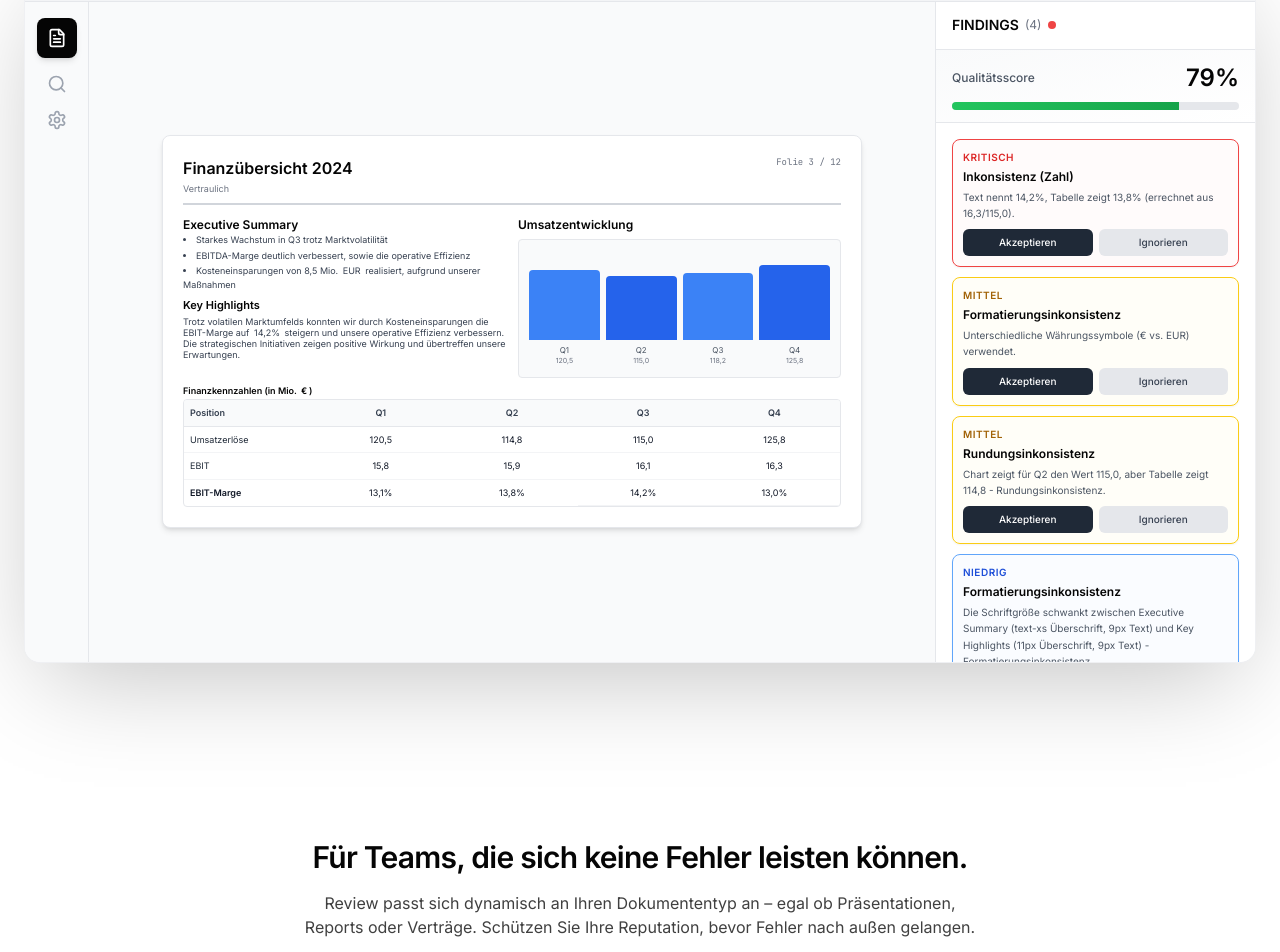
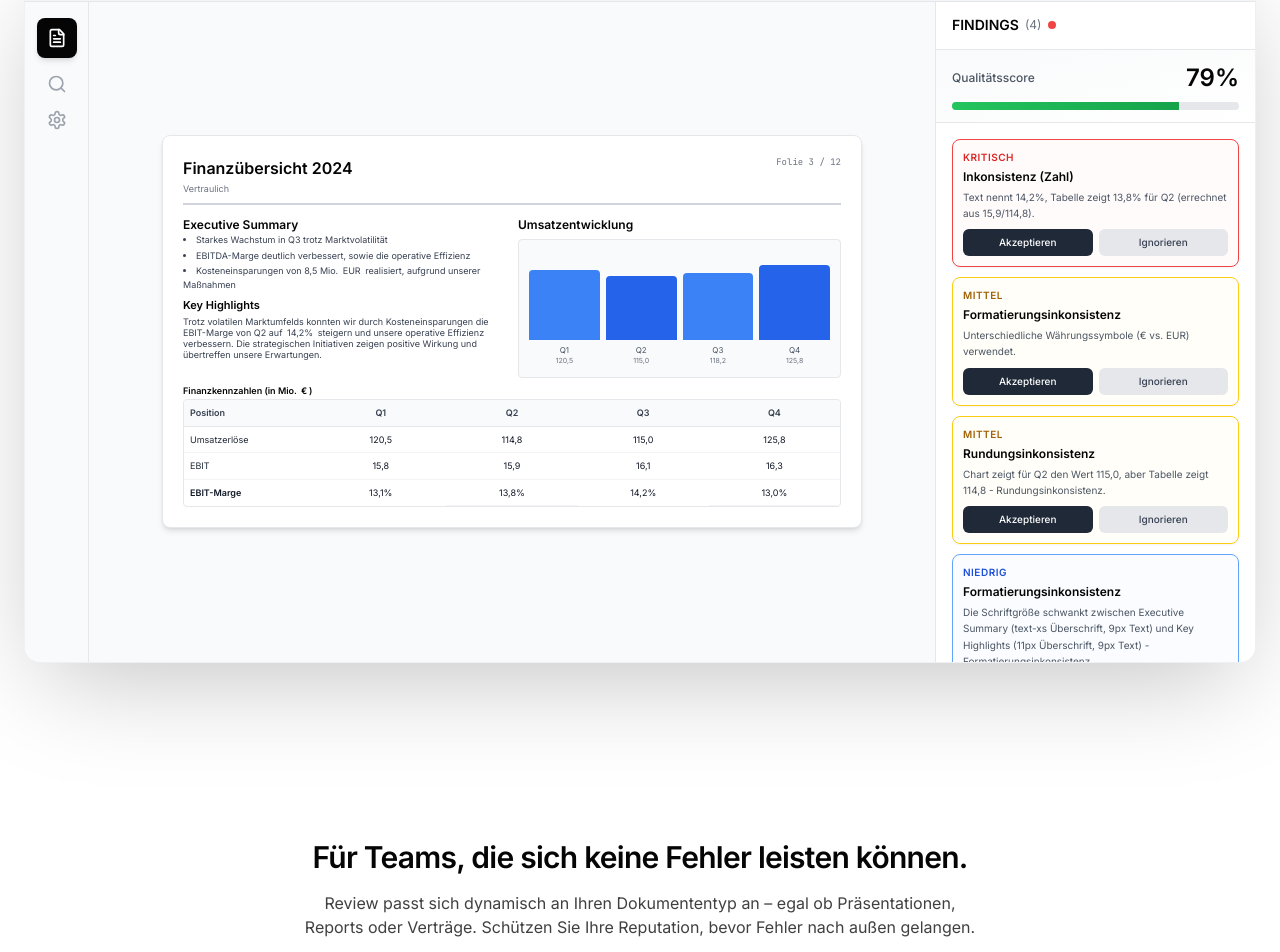
Before and after one commit to Lugier/Slaide-Website, a Next.js app: page / in a window 1280 px wide. Shown: the part 3152-4104 px from the top of the page. Built offline with nearby package versions, Linux system fonts and the light colour scheme.

Commit message:
Fix: EBIT-Marge Fehleranzeige von Q3 auf Q2 verschoben und Q2-Hinweis im Text hinzugefügt

```diff
--- a/components/sections/platform-demo-section.tsx
+++ b/components/sections/platform-demo-section.tsx
@@ -314,7 +314,7 @@ function PlatformDemoSectionComponent(): JSX.Element {
                           </h4>
                           <p className={`text-[10px] leading-relaxed ${isIgnored || isAccepted ? 'text-gray-400' : 'text-gray-600'}`}>
                             {activeMockup === 'slide'
-                              ? 'Text nennt 14,2%, Tabelle zeigt 13,8% (errechnet aus 16,3/115,0).'
+                              ? 'Text nennt 14,2%, Tabelle zeigt 13,8% für Q2 (errechnet aus 15,9/114,8).'
                               : activeMockup === 'report'
                               ? 'Text behauptet "konstant unterhalb des Alarmgrenzwertes von 2,5 mm/s", aber Abb. 14 zeigt bei 100% Last einen Wert von 3,2 mm/s (28% über Grenzwert).'
                               : '§ 1.2 definiert Vertragslaufzeit von 36 Monaten, während § 2.2 eine Laufzeit von 24 Monaten angibt. Kritischer Widerspruch bei zentraler Vertragsbedingung.'
@@ -639,7 +639,7 @@ function SlideMockup({ hoveredFinding }: MockupProps): JSX.Element {
           <div className="mt-1 shrink-0">
             <h4 className={`text-[11px] font-semibold text-black mb-0.5 transition-all ${finding3Hovered ? 'ring-2 ring-blue-400 bg-blue-50/30 rounded px-1 py-0.5' : ''}`}>Key Highlights</h4>
             <p className="text-[9px] text-gray-700 leading-tight">
-              Trotz volatilen Marktumfelds konnten wir durch Kosteneinsparungen die EBIT-Marge auf{' '}
+              Trotz volatilen Marktumfelds konnten wir durch Kosteneinsparungen die EBIT-Marge von Q2 auf{' '}
               <span
                 className={`px-0.5 rounded transition-all ${finding0Hovered ? 'bg-red-200 text-red-800 font-bold ring-2 ring-red-500' : ''}`}
               >
@@ -724,13 +724,13 @@ function SlideMockup({ hoveredFinding }: MockupProps): JSX.Element {
             {/* Error Row - Critical */}
             <div className={`p-1.5 ${finding0Hovered ? 'bg-red-200' : ''} text-gray-900 font-semibold transition-all`}>EBIT-Marge</div>
             <div className={`p-1.5 ${finding0Hovered ? 'bg-red-200' : ''} text-gray-900 text-center transition-all`}>13,1%</div>
-            <div className={`p-1.5 ${finding0Hovered ? 'bg-red-200' : ''} text-gray-900 text-center transition-all`}>13,8%</div>
             <div className={`p-1.5 border-b border-gray-100 text-center relative ${finding0Hovered ? 'bg-red-200 text-red-600' : 'text-gray-900'} transition-all`}>
-              <span className="relative z-10">14,2%</span>
+              <span className="relative z-10">13,8%</span>
               {finding0Hovered && (
                 <div className="absolute inset-0 border-2 border-red-500 rounded-sm pointer-events-none z-0"></div>
               )}
             </div>
+            <div className={`p-1.5 ${finding0Hovered ? 'bg-red-200' : ''} text-gray-900 text-center transition-all`}>14,2%</div>
             <div className={`p-1.5 border-b border-gray-100 ${finding0Hovered ? 'bg-red-200' : ''} text-gray-900 text-center transition-all`}>13,0%</div>
           </div>
           {/* Red Glow Effect - Only on hover */}
```
